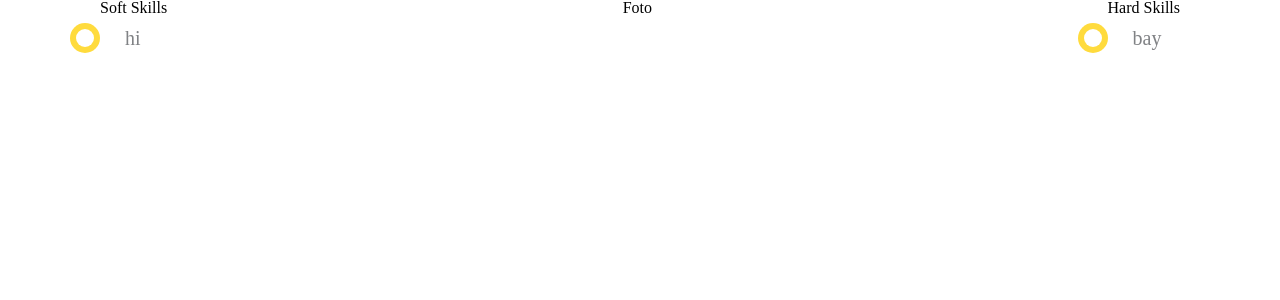
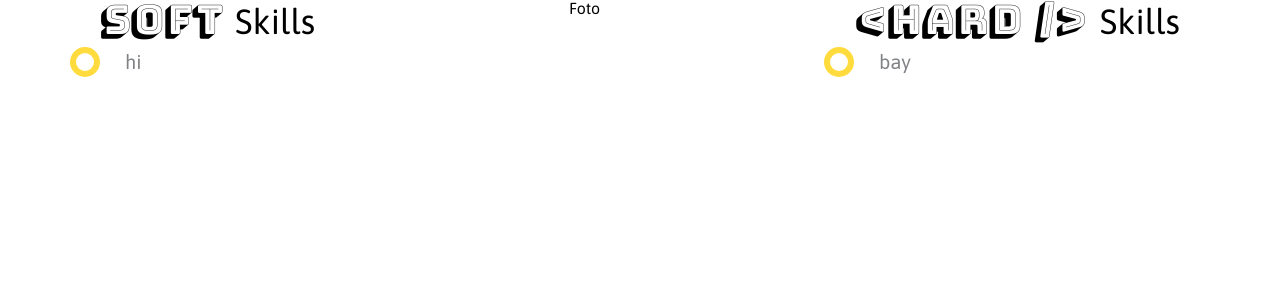
Before and after one commit to AnastasiSo/Portfolio-Project, a React app: page / in a window 1280 px wide. Shown: the top 300 px of the page. Built offline with nearby package versions, Linux system fonts and the light colour scheme.

Commit message:
add fonts

```diff
--- a/src/_styles/_base.scss
+++ b/src/_styles/_base.scss
@@ -70,6 +70,7 @@ video {
   text-rendering: optimizeLegibility;
   -webkit-font-smoothing: antialiased;
   text-size-adjust: none;
+  font-family: "Asap", sans-serif;
 }
 
 footer,
--- /dev/null
+++ b/src/_styles/_fonds.scss
@@ -0,0 +1,2 @@
+@import url("https://fonts.googleapis.com/css2?family=Bungee+Shade&family=Montserrat:wght@700&family=Open+Sans:wght@300&display=swap");
+@import url("https://fonts.googleapis.com/css2?family=Asap&family=Bungee+Shade&family=Montserrat:wght@700&family=Open+Sans:wght@300&display=swap");
--- a/src/_styles/_skill.scss
+++ b/src/_styles/_skill.scss
@@ -1,3 +1,15 @@
+h2 {
+  font: {
+    size: 40px;
+    family: "Bungee Shade";
+  }
+  span {
+    font: {
+      size: 35px;
+      family: "Asap", sans-serif;
+    }
+  }
+}
 .skills-list {
   list-style: none;
   margin: 0;
--- a/src/_styles/index.scss
+++ b/src/_styles/index.scss
@@ -3,3 +3,4 @@
 @import "hero";
 @import "layout";
 @import "skill";
+@import "fonds";
--- a/src/components/hero/Hero.tsx
+++ b/src/components/hero/Hero.tsx
@@ -12,13 +12,13 @@ const Hero: FunctionComponent = () => {
     <Container>
       <Row>
         <Column size={3}>
-          <SkillsGroup title="Soft Skills" skills={softSkills} />
+          <SkillsGroup title="Soft " skills={softSkills} />
         </Column>
         <Column size={6} center>
           <span>Foto</span>
         </Column>
         <Column size={3}>
-          <SkillsGroup title="Hard Skills" skills={hardSkills} />
+          <SkillsGroup title="<Hard /> " skills={hardSkills} />
         </Column>
       </Row>
     </Container>
--- a/src/components/hero/SkillsGroup.tsx
+++ b/src/components/hero/SkillsGroup.tsx
@@ -1,4 +1,5 @@
 import { FunctionComponent } from "react";
+
 interface ISkillsGroupProps {
   title: string;
   skills: string[];
@@ -9,7 +10,9 @@ const SkillsGroup: FunctionComponent<ISkillsGroupProps> = ({
 }) => {
   return (
     <div>
-      <h2>{title}</h2>
+      <h2>
+        {title} <span>Skills</span>
+      </h2>
       <ul className="skills-list">
         {skills.map((item, index) => (
           <li key={index}>
```
